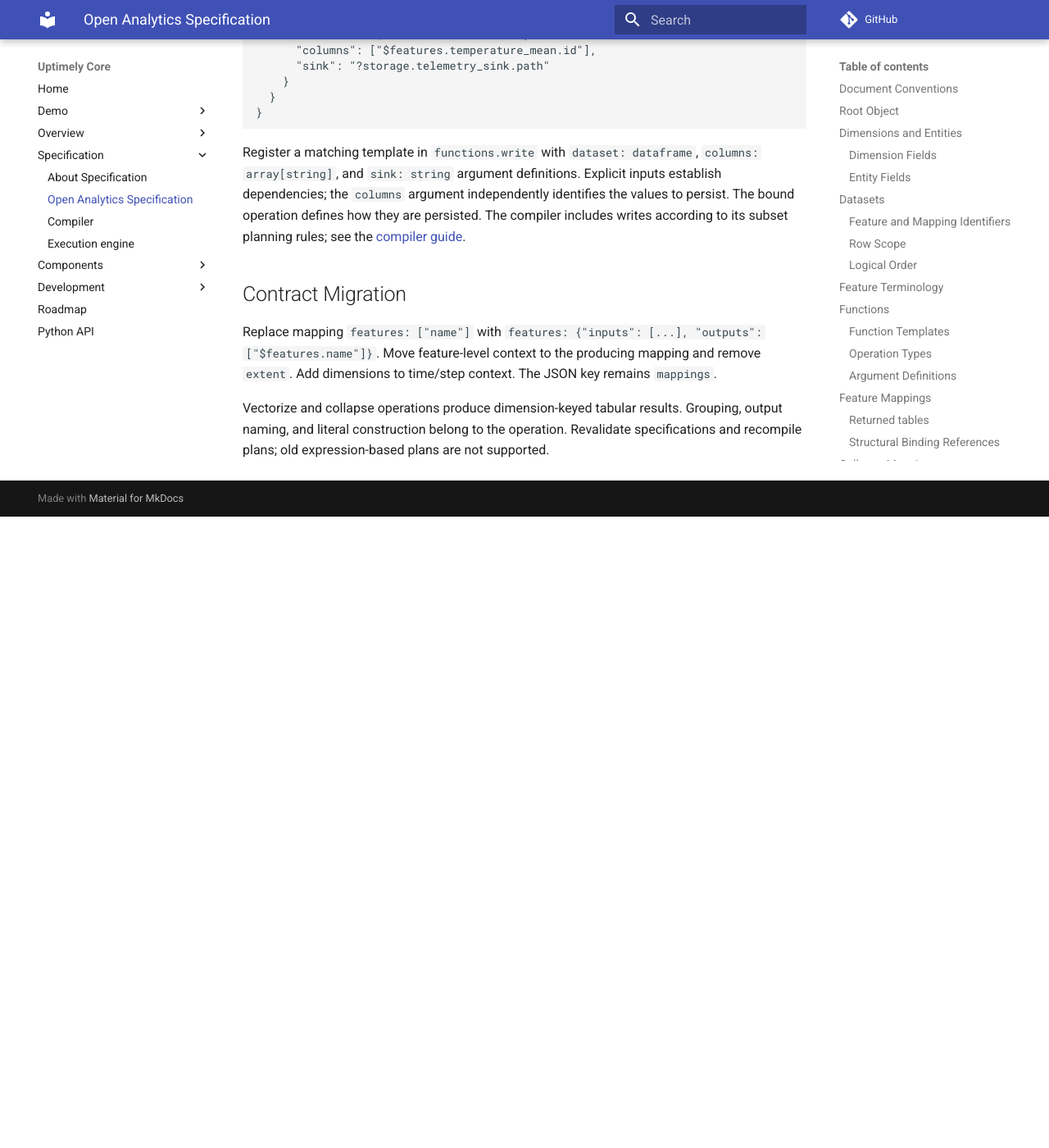
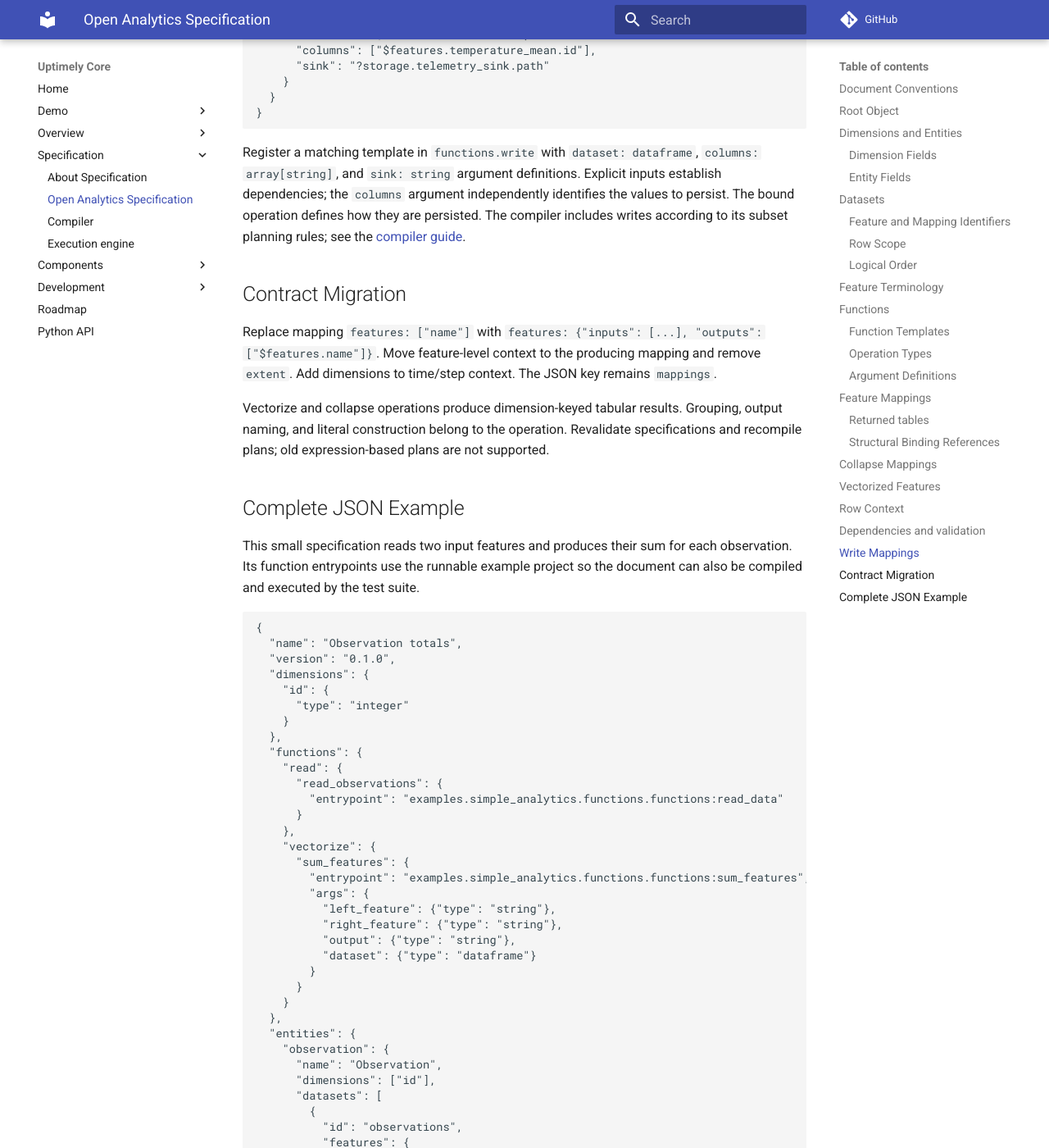
Before and after one commit to uptimely-ai/uptimely-core, an MkDocs documentation site: the page built from docs/specification/specification.md, in a window 1280 px wide and 1400 px high, scrolled down 10530 px. Shown: the whole window at 82% size. Built offline with MkDocs 1.6.1 and Material for MkDocs 9.7.7, drawn with Linux system fonts in a browser that asks for light colours; comment, search, counter and statistics services are not loaded; before the commit the page ends 11160 px from its top, so only the background shows below that; some of the changed text lies outside the part shown.

````diff
--- a/docs/specification/specification.md
+++ b/docs/specification/specification.md
@@ -431,3 +431,85 @@
 Grouping, output naming, and literal construction belong to the operation.
 Revalidate specifications and recompile plans; old expression-based plans are
 not supported.
+
+## Complete JSON Example
+
+This small specification reads two input features and produces their sum for
+each observation. Its function entrypoints use the runnable example project so
+the document can also be compiled and executed by the test suite.
+
+```json
+{
+  "name": "Observation totals",
+  "version": "0.1.0",
+  "dimensions": {
+    "id": {
+      "type": "integer"
+    }
+  },
+  "functions": {
+    "read": {
+      "read_observations": {
+        "entrypoint": "examples.simple_analytics.functions.functions:read_data"
+      }
+    },
+    "vectorize": {
+      "sum_features": {
+        "entrypoint": "examples.simple_analytics.functions.functions:sum_features",
+        "args": {
+          "left_feature": {"type": "string"},
+          "right_feature": {"type": "string"},
+          "output": {"type": "string"},
+          "dataset": {"type": "dataframe"}
+        }
+      }
+    }
+  },
+  "entities": {
+    "observation": {
+      "name": "Observation",
+      "dimensions": ["id"],
+      "datasets": [
+        {
+          "id": "observations",
+          "features": {
+            "id": {"type": "integer"},
+            "input_1": {"type": "integer"},
+            "input_2": {"type": "integer"},
+            "total": {"type": "integer"}
+          },
+          "mappings": {
+            "read_observations": {
+              "binding": {
+                "function": "read_observations"
+              },
+              "features": {
+                "outputs": [
+                  "$features.id",
+                  "$features.input_1",
+                  "$features.input_2"
+                ]
+              }
+            },
+            "calculate_total": {
+              "binding": {
+                "function": "sum_features",
+                "args": {
+                  "left_feature": "$features.input_1",
+                  "right_feature": "$features.input_2",
+                  "output": "$features.total",
+                  "dataset": "$datasets.@.dataframe"
+                }
+              },
+              "features": {
+                "inputs": ["$features.input_1", "$features.input_2"],
+                "outputs": ["$features.total"]
+              }
+            }
+          }
+        }
+      ]
+    }
+  }
+}
+```
--- a/mkdocs.yml
+++ b/mkdocs.yml
@@ -60,7 +60,7 @@
       - Execution engine: specification/engine.md
   - Components:
       - Overview: components/index.md
-      - Analytics documentation: components/docs.md
+      - Analytics Explorer: components/docs.md
       - AI agents: components/ai.md
   - Development:
       - Project structure: development/project-structure.md
--- a/src/uptimely/templates/base.html.j2
+++ b/src/uptimely/templates/base.html.j2
@@ -4,7 +4,7 @@
 <head>
   <meta charset="utf-8">
   <meta name="viewport" content="width=device-width, initial-scale=1">
-  <title>{% block title %}OpenAnalytics documentation{% endblock %}</title>
+  <title>{% block title %}Analytics Explorer{% endblock %}</title>
   <script src="https://cdn.tailwindcss.com"></script>
   <script>
     tailwind.config = {theme: {extend: {fontFamily: {
````
Also changed, not shown: CHANGELOG.md (+2 -1 lines), docs/components/docs.md (+13 -13 lines), docs/development/project-structure.md (+1 -1 lines), docs/reference/api.md (+1 -1 lines), docs/specification/compiler.md (+1 -1 lines), examples/README.md (+8 -8 lines), readme.md (+2 -2 lines), src/uptimely/docs/docs.py (+4 -4 lines), 9 other files.
